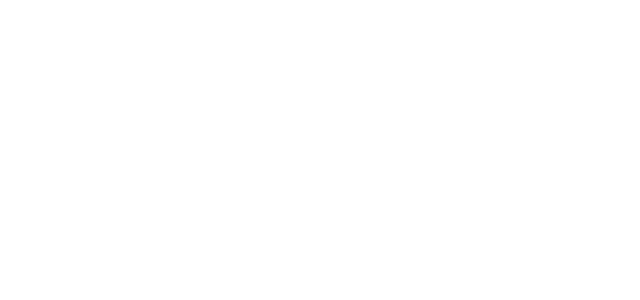
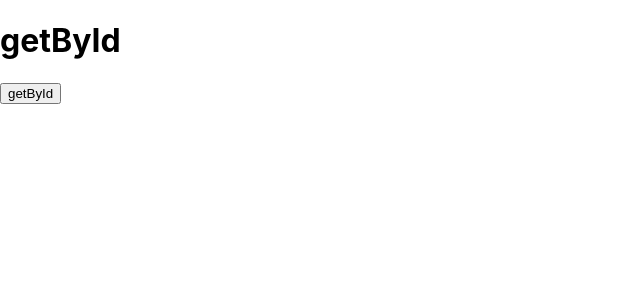
Before and after one commit to UOA-CS732-SE750-Students-2022/project-group-enlightened-elephants, a React (Create React App) app in the folder frontend/: page /getById in a window 1280 px wide. Before the commit this address had no page. Shown: the top 300 px of the page, without its empty margins (0-640 px from the left). Built offline with nearby package versions, Linux system fonts and the light colour scheme.

Commit message:
Add getAllComment and getById react compoents

```diff
--- a/frontend/src/App.js
+++ b/frontend/src/App.js
@@ -6,6 +6,8 @@ import Add from "./Add";
 import Update from "./Update";
 import Like from "./Like";
 import Delete from "./Delete";
+import GetAllComment from "./GetAllComment";
+import GetById from "./GetById";
 
 
 export default function App() {
@@ -17,6 +19,8 @@ export default function App() {
       <Route path="update" element={<Update />} />
       <Route path="like" element={<Like />} />
       <Route path="delete" element={<Delete />} />
+      <Route path="getAllComment" element={<GetAllComment />} />
+      <Route path="getById" element={<GetById />} />
 
 
     </Routes>
--- /dev/null
+++ b/frontend/src/GetAllComment.js
@@ -0,0 +1,28 @@
+import useGet from './useGet';
+
+export default function GetAllComment() {
+
+    // let url ="/eepost/getAll"
+    // axios.get(url)
+    //     .then(function (response) {
+    //         let data = response.data
+    //         alert(data)
+    //     })
+    const {status,data,isLoding} = useGet('/comment/getAll', []);
+
+
+    return (
+        <div >
+        <h1>Article</h1>
+        {data.map(eachData =>
+            <p key={eachData._id} >
+                {eachData._id}<br/>
+                {eachData.eepost_id}<br/>
+                {eachData.content}<br/>
+                {eachData.createdAt}<br/>
+                {eachData.updateAt}<br/>
+            </p>)}
+
+    </div>
+    );
+}
--- /dev/null
+++ b/frontend/src/GetById.js
@@ -0,0 +1,31 @@
+import axios from 'axios';
+
+export default function GetById() {
+
+
+
+    const entry = () => {
+
+        let url ="/comment/getById?post_id=627bd5bfbf963e155d600d70&pageNum=1";
+        axios.get(url)
+            .then(res => {
+                const data = res.data;
+
+                console.log(data.count);
+                console.log(data.comments);
+
+
+            })
+
+    }
+
+
+    return (
+        <div >
+        <h1>getById</h1>
+        <button onClick={entry}>getById</button>
+
+
+    </div>
+    );
+}
```
